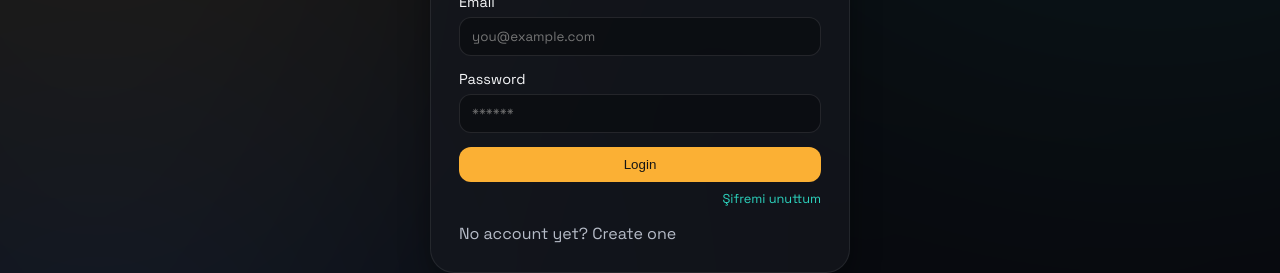
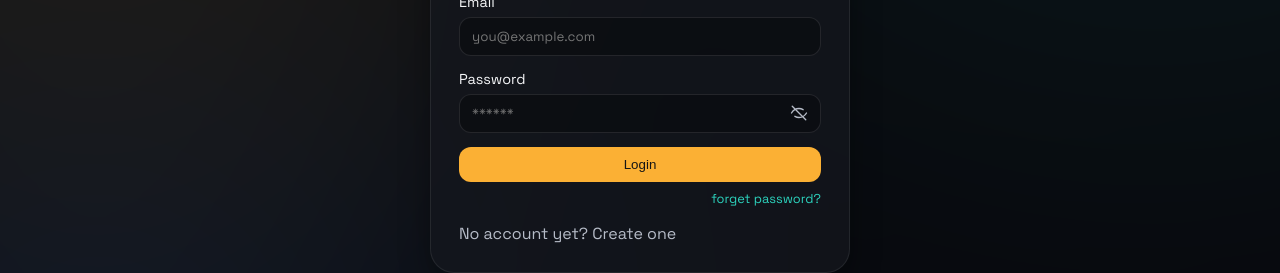
Before and after one commit to krcgoktug/RATEFLIX, a React (Vite) app in the folder client/: page /login in a window 1280 px wide. Shown: the part 367-640 px from the top of the page. Built offline with nearby package versions, Linux system fonts and the light colour scheme; no server answers.

Commit message:
Add password visibility toggles and update forgot-password label

```diff
--- /dev/null
+++ b/client/src/components/PasswordField.jsx
@@ -0,0 +1,48 @@
+import { useId, useState } from 'react';
+
+function EyeIcon({ open }) {
+  return open ? (
+    <svg viewBox="0 0 24 24" aria-hidden="true">
+      <path d="M2 12s3.5-6 10-6 10 6 10 6-3.5 6-10 6S2 12 2 12Z" />
+      <circle cx="12" cy="12" r="3" />
+    </svg>
+  ) : (
+    <svg viewBox="0 0 24 24" aria-hidden="true">
+      <path d="M2 12s3.5-6 10-6c2.13 0 3.95.65 5.49 1.58M22 12s-3.5 6-10 6c-2.13 0-3.95-.65-5.49-1.58" />
+      <path d="M3 3l18 18" />
+    </svg>
+  );
+}
+
+export default function PasswordField({
+  label,
+  id,
+  className,
+  ...inputProps
+}) {
+  const [open, setOpen] = useState(false);
+  const generatedId = useId().replace(/:/g, '');
+  const inputId = id || `${inputProps.name || 'password'}-${generatedId}`;
+
+  return (
+    <label htmlFor={inputId} className={className}>
+      {label}
+      <div className="password-input-wrap">
+        <input
+          id={inputId}
+          type={open ? 'text' : 'password'}
+          {...inputProps}
+        />
+        <button
+          type="button"
+          className="password-toggle"
+          onClick={() => setOpen((value) => !value)}
+          aria-label={open ? 'Hide password' : 'Show password'}
+          aria-pressed={open}
+        >
+          <EyeIcon open={open} />
+        </button>
+      </div>
+    </label>
+  );
+}
--- a/client/src/pages/ForgotPassword.jsx
+++ b/client/src/pages/ForgotPassword.jsx
@@ -1,6 +1,7 @@
 import { useState } from 'react';
 import { Link, useLocation, useNavigate } from 'react-router-dom';
 import Layout from '../components/Layout.jsx';
+import PasswordField from '../components/PasswordField.jsx';
 import api from '../api/client.js';
 
 export default function ForgotPassword() {
@@ -152,26 +153,24 @@ export default function ForgotPassword() {
                   required
                 />
               </label>
-              <label>
-                New password
-                <input
-                  type="password"
+              <PasswordField
+                label="New password"
                 value={newPassword}
                 onChange={(event) => setNewPassword(event.target.value)}
                 placeholder="At least 6 characters"
+                autoComplete="new-password"
+                minLength={6}
                 required
               />
-              </label>
-              <label>
-                Confirm new password
-                <input
-                  type="password"
+              <PasswordField
+                label="Confirm new password"
                 value={confirmPassword}
                 onChange={(event) => setConfirmPassword(event.target.value)}
                 placeholder="Repeat password"
+                autoComplete="new-password"
+                minLength={6}
                 required
               />
-              </label>
               <button className="btn primary" type="submit" disabled={loading}>
                 {loading ? 'Resetting...' : 'Reset password'}
               </button>
--- a/client/src/pages/Login.jsx
+++ b/client/src/pages/Login.jsx
@@ -1,6 +1,7 @@
 import { useState } from 'react';
 import { Link, useNavigate } from 'react-router-dom';
 import Layout from '../components/Layout.jsx';
+import PasswordField from '../components/PasswordField.jsx';
 import api from '../api/client.js';
 import { useAuth } from '../context/AuthContext.jsx';
 
@@ -71,23 +72,21 @@ export default function Login() {
               required
             />
           </label>
-          <label>
-            Password
-            <input
+          <PasswordField
+            label="Password"
             name="password"
-              type="password"
             value={form.password}
             onChange={handleChange}
             placeholder="******"
+            autoComplete="current-password"
             required
           />
-          </label>
           <button className="btn primary" type="submit" disabled={loading}>
             {loading ? 'Signing in...' : 'Login'}
           </button>
           <div className="auth-links-row">
             <Link className="auth-inline-link" to="/forgot-password" state={{ email: form.email }}>
-              {'\u015Eifremi unuttum'}
+              forget password?
             </Link>
           </div>
         </form>
--- a/client/src/pages/Profile.jsx
+++ b/client/src/pages/Profile.jsx
@@ -1,5 +1,6 @@
 import { useEffect, useState } from 'react';
 import Layout from '../components/Layout.jsx';
+import PasswordField from '../components/PasswordField.jsx';
 import api from '../api/client.js';
 import { useAuth } from '../context/AuthContext.jsx';
 
@@ -91,26 +92,23 @@ export default function Profile() {
           <h3>Change password</h3>
           {message && <div className="alert">{message}</div>}
           <form className="form" onSubmit={handlePassword}>
-            <label>
-              Current password
-              <input
-                type="password"
+            <PasswordField
+              label="Current password"
               name="currentPassword"
               value={form.currentPassword}
               onChange={handleChange}
+              autoComplete="current-password"
               required
             />
-            </label>
-            <label>
-              New password
-              <input
-                type="password"
+            <PasswordField
+              label="New password"
               name="newPassword"
               value={form.newPassword}
               onChange={handleChange}
+              autoComplete="new-password"
+              minLength={6}
               required
             />
-            </label>
             <button className="btn" type="submit">Update</button>
           </form>
         </div>
--- a/client/src/pages/Register.jsx
+++ b/client/src/pages/Register.jsx
@@ -1,6 +1,7 @@
 import { useState } from 'react';
 import { Link, useNavigate } from 'react-router-dom';
 import Layout from '../components/Layout.jsx';
+import PasswordField from '../components/PasswordField.jsx';
 import api from '../api/client.js';
 import { useAuth } from '../context/AuthContext.jsx';
 
@@ -96,17 +97,16 @@ export default function Register() {
               required
             />
           </label>
-          <label>
-            Password
-            <input
+          <PasswordField
+            label="Password"
             name="password"
-              type="password"
             value={form.password}
             onChange={handleChange}
             placeholder="At least 6 characters"
+            autoComplete="new-password"
+            minLength={6}
             required
           />
-          </label>
           <button className="btn primary" type="submit" disabled={loading}>
             {loading ? 'Creating...' : 'Register'}
           </button>
--- a/client/src/styles/global.css
+++ b/client/src/styles/global.css
@@ -853,6 +853,52 @@ a {
   font-size: 0.9rem;
 }
 
+.password-input-wrap {
+  position: relative;
+}
+
+.password-input-wrap input {
+  width: 100%;
+  padding-right: 42px;
+}
+
+.password-toggle {
+  position: absolute;
+  right: 10px;
+  top: 50%;
+  transform: translateY(-50%);
+  width: 24px;
+  height: 24px;
+  border: none;
+  background: transparent;
+  color: var(--muted);
+  cursor: pointer;
+  display: inline-flex;
+  align-items: center;
+  justify-content: center;
+  padding: 0;
+}
+
+.password-toggle:hover {
+  color: var(--text);
+}
+
+.password-toggle:focus-visible {
+  outline: 2px solid var(--accent-2);
+  outline-offset: 2px;
+  border-radius: 8px;
+}
+
+.password-toggle svg {
+  width: 18px;
+  height: 18px;
+  fill: none;
+  stroke: currentColor;
+  stroke-width: 1.8;
+  stroke-linecap: round;
+  stroke-linejoin: round;
+}
+
 input,
 select,
 textarea {
```
Lines whose indentation alone changed are shown as unchanged.
